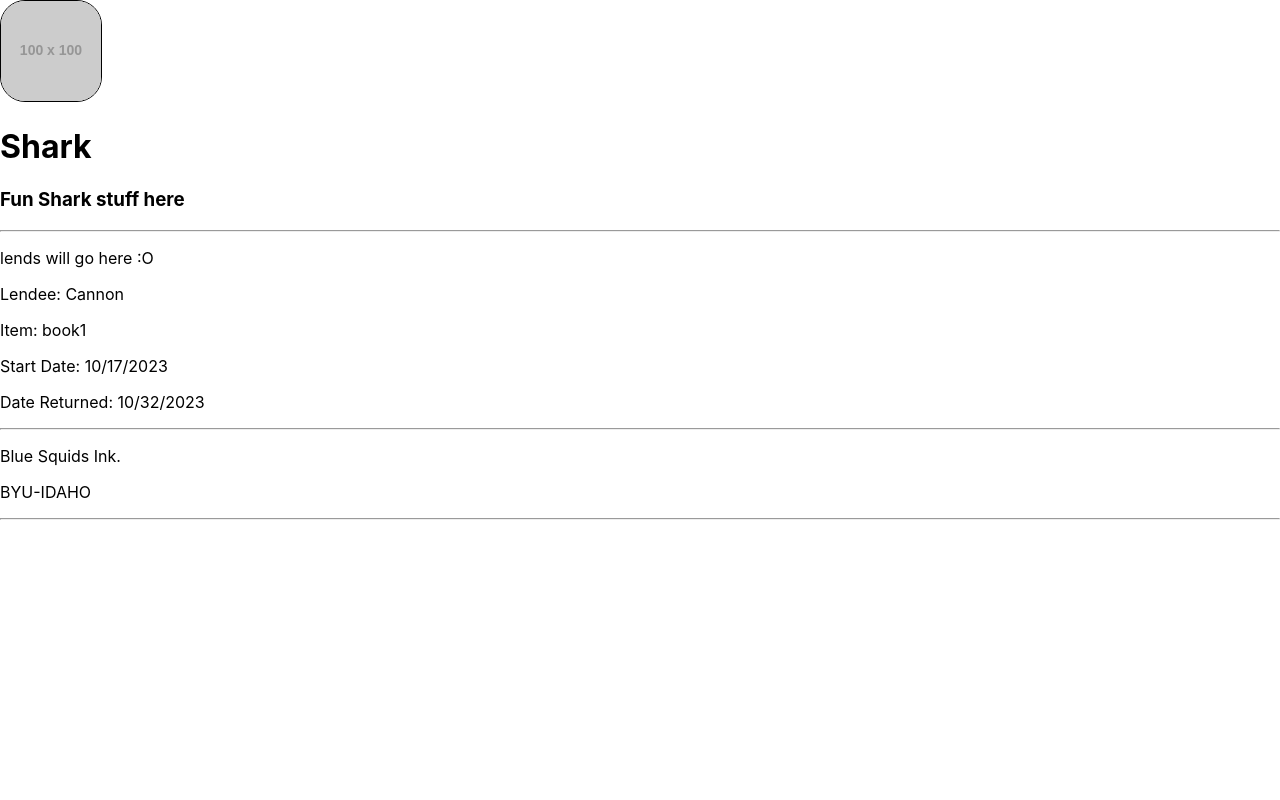
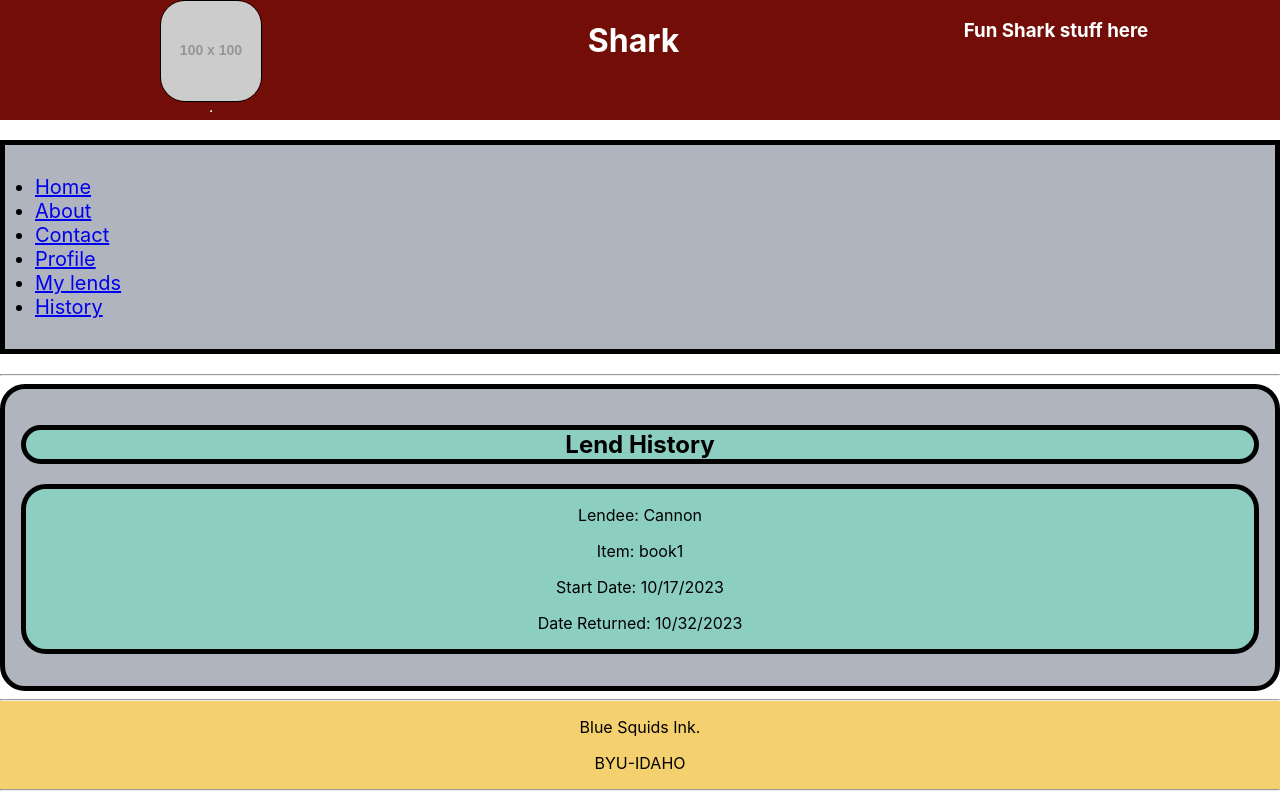
Before and after one commit to Cannon7/sharkreact, a React (Create React App) app in the folder Shark/main/: page /myhistory in a window 1280 px wide. Built offline with nearby package versions, Linux system fonts and the light colour scheme.

Commit message:
Fixed header, footer, nav. also did css for my two

```diff
--- a/Shark/main/src/components/footer.js
+++ b/Shark/main/src/components/footer.js
@@ -3,7 +3,7 @@ import React from 'react';
 function Footer(){
 
     return(
-        <div>
+        <div class='bottom'>
             {/* placeholder line thing cuz i need it haha */}
             <hr></hr>
             <p id="currentYear"></p>
--- a/Shark/main/src/components/header.js
+++ b/Shark/main/src/components/header.js
@@ -4,11 +4,13 @@ function Header(){
 
     return(
         <>
+        <div className='top'>
             <img src='https://placehold.co/100x100' alt='shark logo'></img>
             <h1>Shark </h1>
             <h3>Fun Shark stuff here</h3>
             {/* placeholder line thing cuz i need it haha */}
             <hr></hr>
+        </div>
         </>
     );
 }
--- a/Shark/main/src/components/nav.js
+++ b/Shark/main/src/components/nav.js
@@ -3,19 +3,19 @@ import { Link } from 'react-router-dom';
 
 function Nav() {
     return(
-        <nav>
-            <ul>
+        <>
+            <ul className='navbar'>
                 {/* placeholder nav  links i think. home and profile should work */}
-                <li><Link to="/home">Home</Link></li>
-                <li><Link to="/about">About</Link></li>
-                <li><Link to="/contact">Contact</Link></li>
-                <li><Link to="/profile">Profile</Link></li>
-                <li><Link to="/mylends">My lends</Link></li>
-                <li><Link to="/myhistory">History</Link></li>
+                <li><Link to="/home"> Home</Link></li>
+                <li><Link to="/about"> About</Link></li>
+                <li><Link to="/contact"> Contact</Link></li>
+                <li><Link to="/profile"> Profile</Link></li>
+                <li><Link to="/mylends"> My lends</Link></li>
+                <li><Link to="/myhistory"> History</Link></li>
             </ul>
             {/* placeholder line thing cuz i need it haha */}
             <hr></hr>
-        </nav>
+        </>
     );
 };
 
--- a/Shark/main/src/pages/myhistory.js
+++ b/Shark/main/src/pages/myhistory.js
@@ -1,13 +1,17 @@
 import React from "react";
 import Header from "../components/header.js";
 import Footer from "../components/footer.js";
+import Nav from '../components/nav';
+import "../styles/myhistory.css";
 function MyHistory() {
     var lendlist = LendNode();
     return(
         <div>
-            <Header />
-            <p>lends will go here :O</p>
-            <p id ="lendbox">
+            <Header className='top'/>
+            <Nav />
+            <div class='mainbody'>
+            <h2 class="box">Lend History</h2>
+                <p class="box">
                     {lendlist.map((lend) => (
                         <div key={lend.keyid}>
                             <p>Lendee: {lend.person}</p>
@@ -17,6 +21,7 @@ function MyHistory() {
                         </div>
                     ))}
                 </p>
+            </div>
             <Footer />
         </div>
     );
--- a/Shark/main/src/pages/mylends.js
+++ b/Shark/main/src/pages/mylends.js
@@ -1,32 +1,39 @@
 import React from "react";
 import Header from "../components/header.js";
 import Footer from "../components/footer.js";
-function MyLends() {
+import Nav from '../components/nav';
+import "../styles/mylends.css";
+function MyLend() {
     var lendlist = LendNode();
     return(
         <div>
-            <Header />
-            <p>lends will go here :O</p>
-            <p id ="lendbox">
+            <Header className='top'/>
+            <Nav />
+            <div class='mainbody'>
+            <h2 class="box">My Lends</h2>
+                <p class="box">
                     {lendlist.map((lend) => (
                         <div key={lend.keyid}>
                             <p>Lendee: {lend.person}</p>
                             <p>Item: {lend.item}</p>
                             <p>Start Date: {lend.start}</p>
-                        <p>Due Date: {lend.due}</p>
+                            <p>Return by Date: {lend.receive}</p>
                         </div>
                     ))}
                 </p>
+            </div>
             <Footer />
         </div>
     );
 };
 function LendNode() {
-    var lendee = "Cannon";
-    var itemlend = "book1";
-    var startdate = "10/17/2023";
-    var duedate = "10/32/2023";
+    var lendee = "Cabnon";
+    var itemlend = "book35";
+    var startdate = "12/9/2023";
+    var receivedate = "12/22/2023";
     var id = 1;
-    return [{person: lendee, item: itemlend, start: startdate, due: duedate, keyid: id}]
+    return [{person: lendee, item: itemlend, start: startdate, receive: receivedate, keyid: id}]
 }
-export default MyLends;
+
+
+export default MyLend;
--- /dev/null
+++ b/Shark/main/src/styles/myhistory.css
@@ -0,0 +1,32 @@
+.top {
+    background-color: #720e07;
+    color: white;
+    display: grid;
+    width: 100%;
+    grid-template-columns: 33% 33% 33% ;
+    justify-items: center;
+}
+.box {
+    border: 5px black solid;
+    border-radius: 25px;
+    background-color: #8ccfc0;
+}
+.mainbody {
+    border: 5px solid black;
+    border-radius: 25px;
+    background-color: #B0B4BF;
+    padding: 1em;
+    margin: 0 auto;
+    text-align: center;
+}
+.navbar {
+    border: 5px solid black;
+    background-color: #B0B4BF;
+    text-decoration: none;
+    padding: 30px;
+    font-size: 20px;
+}
+.bottom {
+    background-color: #f4d06f;
+    text-align:center;
+}
--- /dev/null
+++ b/Shark/main/src/styles/mylends.css
@@ -0,0 +1,28 @@
+.top {
+    background-color: #720e07;
+    color: white;
+    display: grid;
+    width: 100%;
+    grid-template-columns: 33% 33% 33% ;
+    justify-items: center;
+}
+.box {
+    border: 5px black solid;
+    border-radius: 25px;
+    background-color: #8ccfc0;
+}
+.mainbody {
+    border: 5px solid black;
+    border-radius: 25px;
+    background-color: #B0B4BF;
+    padding: 1em;
+    margin: 0 auto;
+    text-align: center;
+}
+.navbar {
+    border: 5px solid black;
+    background-color: #B0B4BF;
+    text-decoration: none;
+    padding: 30px;
+    font-size: 20px;
+}
```
Lines whose indentation alone changed are shown as unchanged.
